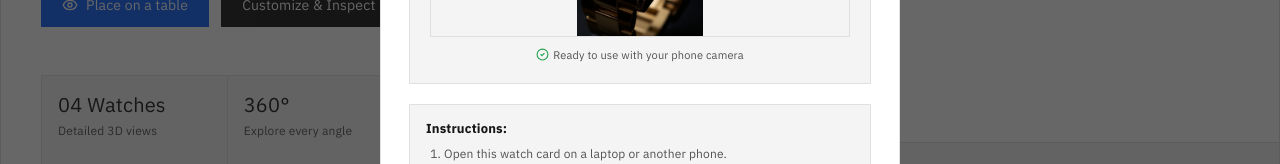
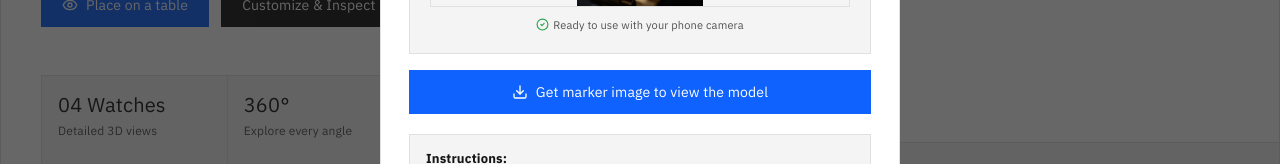
Before and after one commit to dhanitha0725/ar-watch-shop, a React (Vite) app: page / in a window 1280 px wide. Both pictures are taken after a click on the button "Watch Card". Shown: the part 443-607 px from the top of the page. Built offline with nearby package versions, Linux system fonts and the light colour scheme; no server answers.

Commit message:
add download button for makrer image

```diff
--- a/src/components/common/Modal.tsx
+++ b/src/components/common/Modal.tsx
@@ -1,5 +1,6 @@
 import React from 'react';
-import { X, CheckCircle2 } from 'lucide-react';
+import { X, CheckCircle2, Download } from 'lucide-react';
+import { AR_COPY } from '../../data/arCopy';
 
 interface ModalProps {
   isOpen: boolean;
@@ -76,7 +77,7 @@ export const MarkerModal: React.FC<ModalProps> = ({ isOpen, onClose }) => {
             flexDirection: 'column',
             justifyContent: 'center',
             alignItems: 'center',
-            marginBottom: '20px',
+            marginBottom: '16px',
             border: '1px solid var(--colors-hairline)',
             position: 'relative',
           }}>
@@ -104,6 +105,26 @@ export const MarkerModal: React.FC<ModalProps> = ({ isOpen, onClose }) => {
             </div>
           </div>
 
+          {/* Download Marker Action */}
+          <div style={{ marginBottom: '20px' }}>
+            <a
+              href={currentMarkerUrl}
+              download="chrono-watch-card.jpg"
+              className="btn-primary"
+              style={{
+                width: '100%',
+                justifyContent: 'center',
+                textDecoration: 'none',
+                gap: '8px',
+                minHeight: '44px',
+                fontSize: '14px',
+              }}
+            >
+              <Download size={16} />
+              <span>{AR_COPY.common.getMarkerImage}</span>
+            </a>
+          </div>
+
           {/* Step-by-Step Instructions */}
           <div style={{
             backgroundColor: 'var(--colors-surface-1)',
--- a/src/data/arCopy.ts
+++ b/src/data/arCopy.ts
@@ -34,6 +34,7 @@ export const AR_COPY = {
       'Keep the whole card visible in your camera.',
       'Use bright, even light and hold your phone steady.',
     ],
+    getMarkerImage: 'Get marker image to view the model',
   },
   common: {
     help: 'How to use AR',
@@ -43,5 +44,6 @@ export const AR_COPY = {
     size: 'Size',
     hideControls: 'Hide controls',
     showControls: 'Show controls',
+    getMarkerImage: 'Get marker image to view the model',
   },
 } as const;
```
Also changed, not shown: 1 other file (tests, documents, lock files or other folders).
